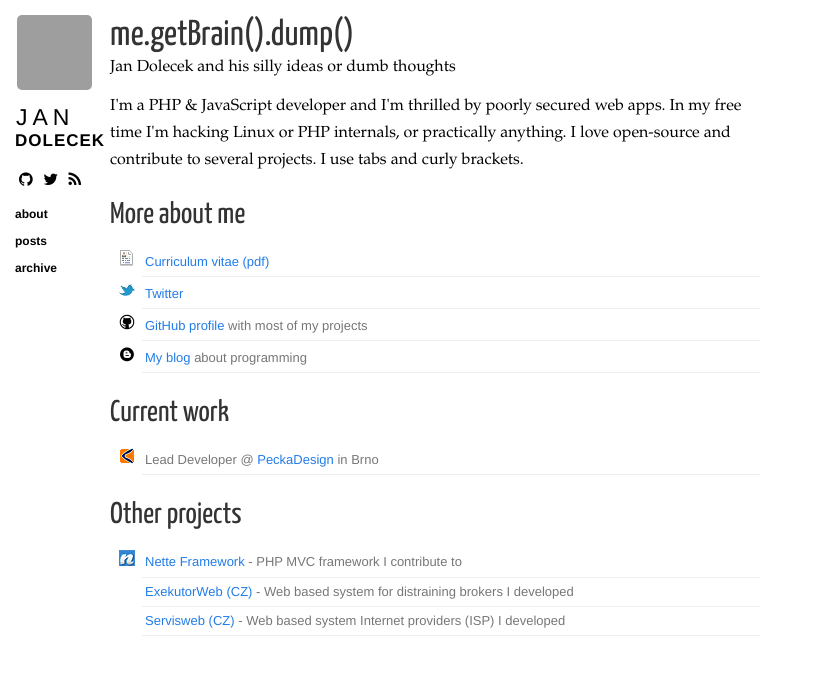
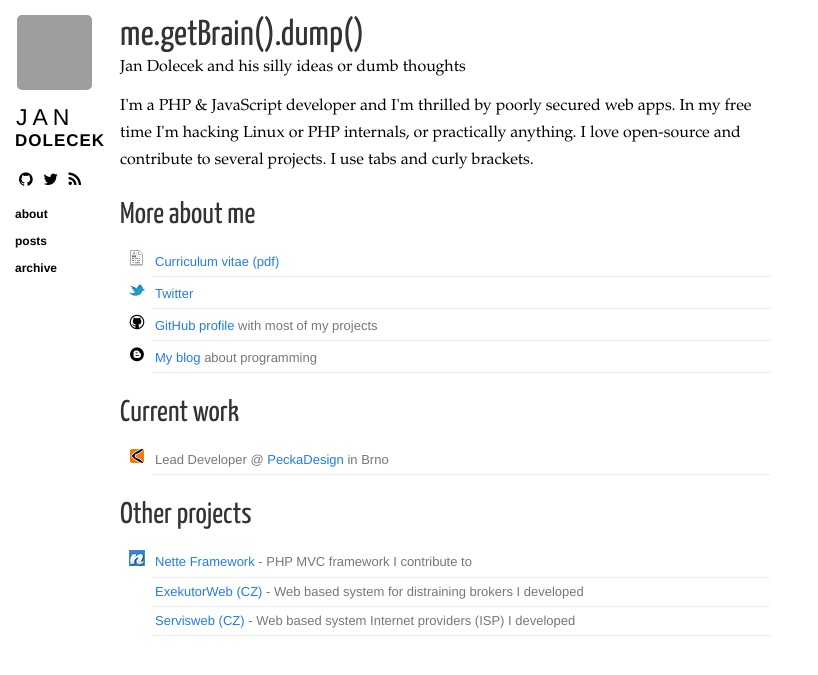
Before and after one commit to juzna/juzna.github.io, a Jekyll site: the page built from index.html, in a window 1280 px wide. Shown: the top 675 px of the page, without its empty margins (0-818 px from the left). Built offline with Jekyll 4.4.1, drawn with Linux system fonts in a browser that asks for light colours; nearby versions of some CDN libraries; Markdown is read by kramdown in place of the engine named in the settings; grey boxes are pictures that could not be loaded.

Commit message:
more space for my name

```diff
--- a/css/base.css
+++ b/css/base.css
@@ -11,7 +11,7 @@
   position: fixed;
   left: 15px;
   top: 15px;
-  width: 80px;
+  width: 90px;
   font-family: Helvetica, sans-serif; }
   .sidebar a {
     text-decoration: none; }
@@ -63,7 +63,7 @@
 
 .content {
   max-width: 650px;
-  margin-left: 110px;
+  margin-left: 120px;
   margin-right: 20px;
   margin-bottom: 50px; }
   .content h1 {
```
